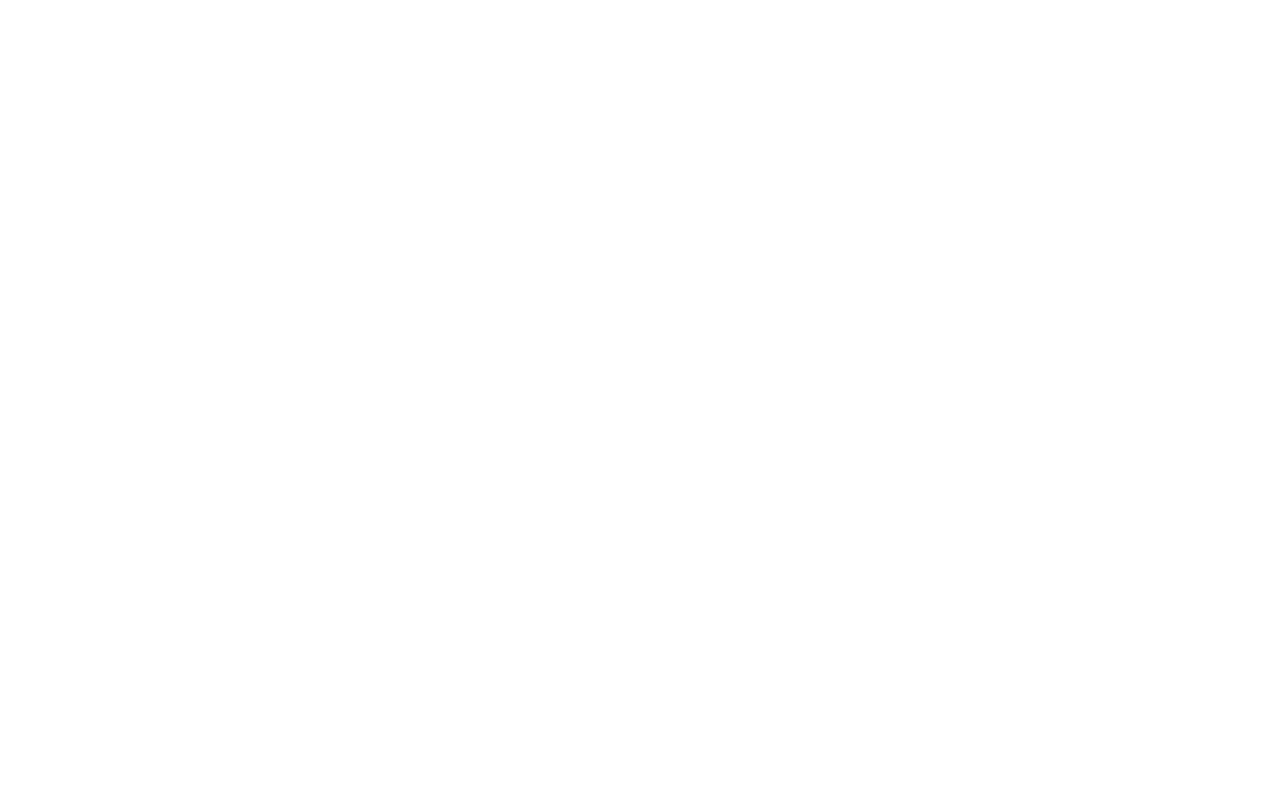
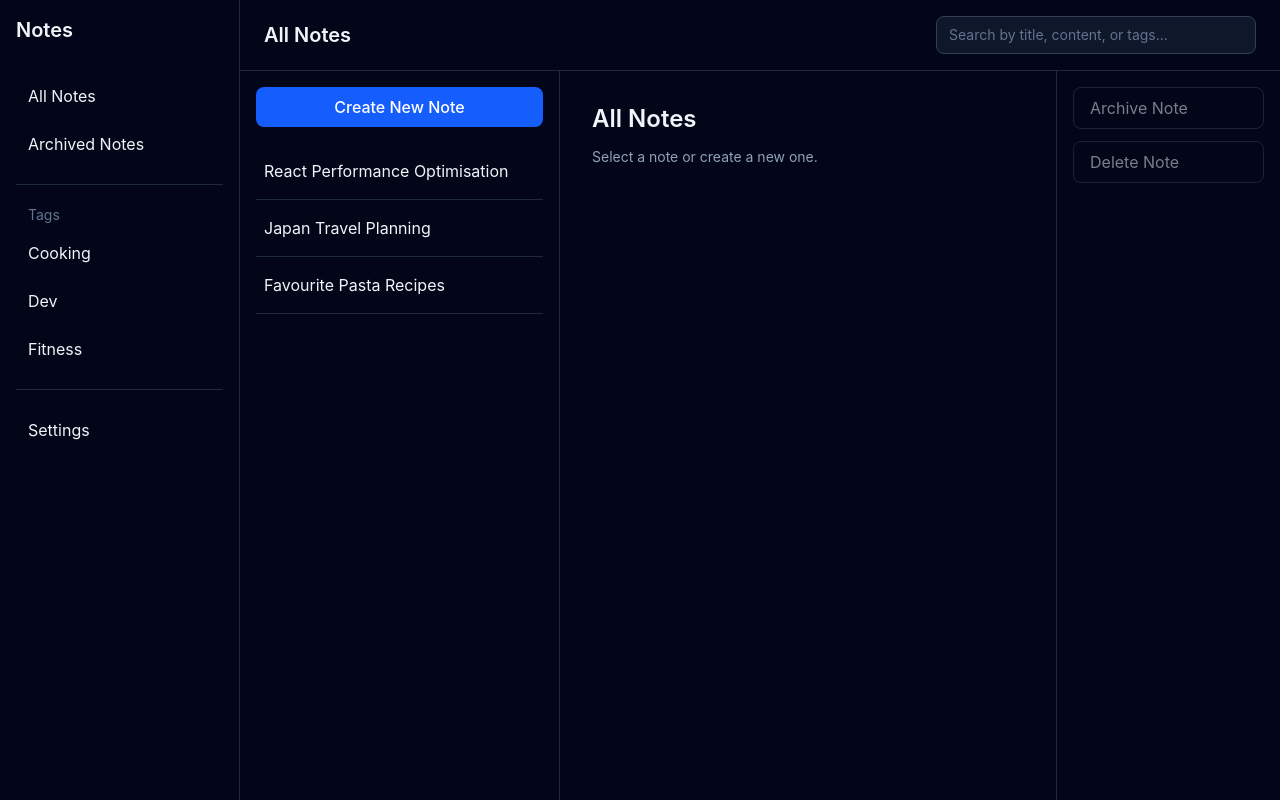
Before and after one commit to selly361/note-taking-web-app, a React (Vite) app in the folder client/: page /notes in a window 1280 px wide. Built offline with nearby package versions, Linux system fonts and the light colour scheme.

Commit message:
feat: connect router to application

```diff
--- a/client/src/App.tsx
+++ b/client/src/App.tsx
@@ -1,5 +1,8 @@
+import { RouterProvider } from 'react-router/dom'
+import { router } from './app/router'
+
 function App() {
-  return null
+  return <RouterProvider router={router} />
 }
 
 export default App
```
